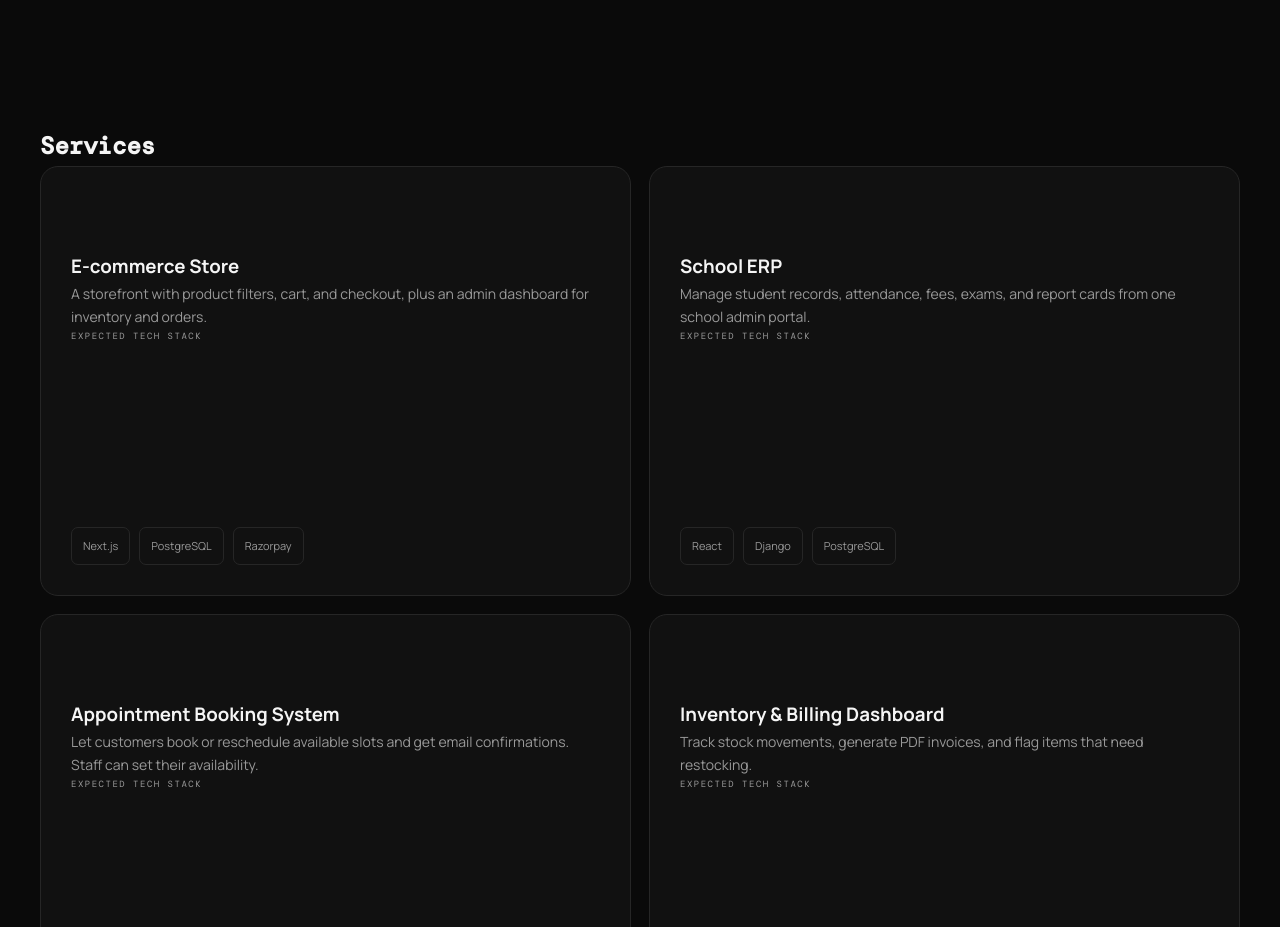
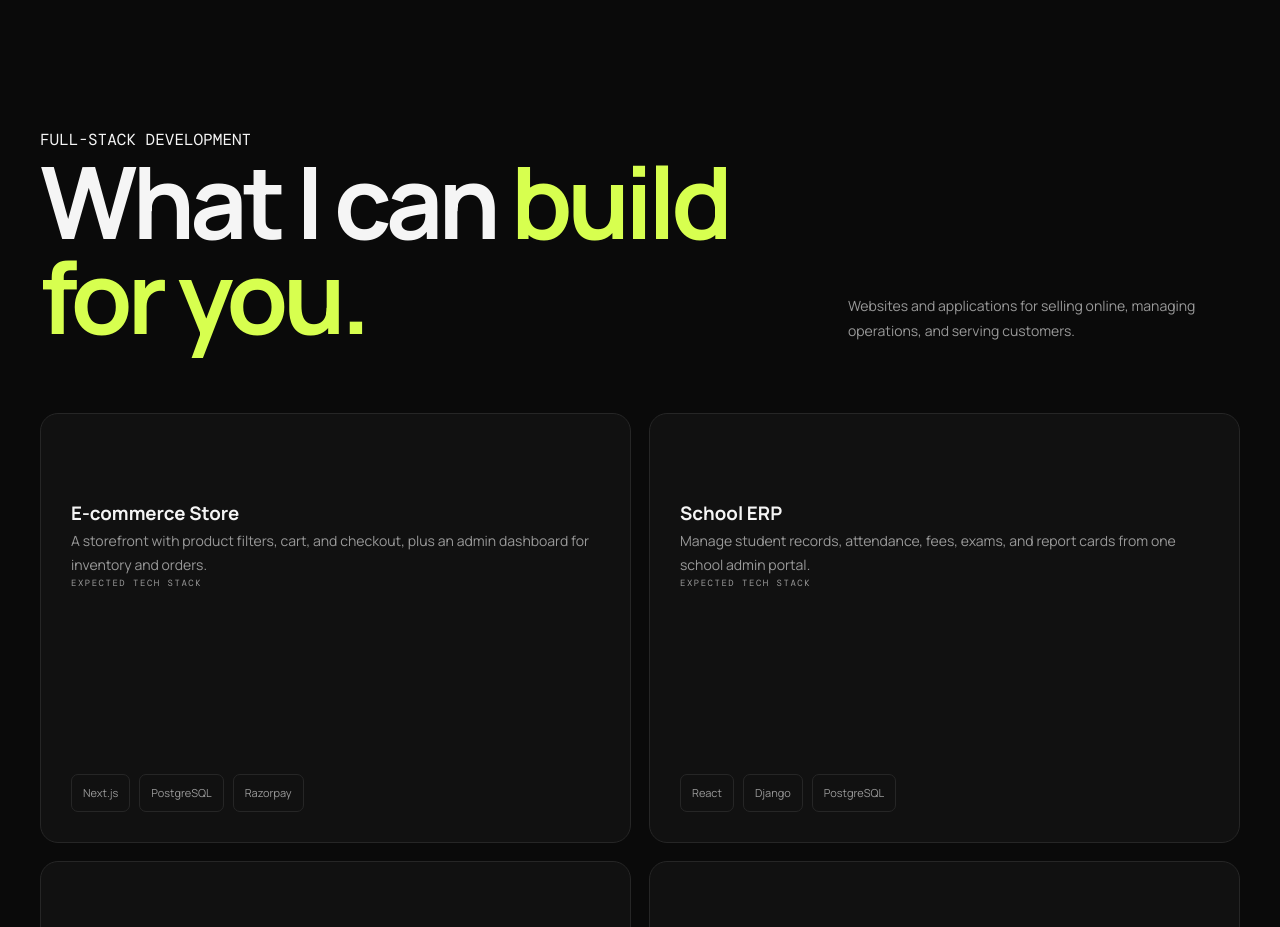
Before and after one commit to Ruturaj998/ruturaj-portfolio, a React (Vite) app: page / in a window 1280 px wide. Shown: the part 5320-6247 px from the top of the page. Built offline with nearby package versions, Linux system fonts and the light colour scheme.

Commit message:
Match the Services header to Project Lab

```diff
--- a/src/sections/Services.jsx
+++ b/src/sections/Services.jsx
@@ -51,7 +51,12 @@ function Services() {
     <section className="capabilities" id="services" aria-labelledby="services-title">
       <div className="container">
         <div className="section-heading">
-          <h2 className="section-number mono" id="services-title">Services</h2>
+          <span className="section-number mono">FULL-STACK DEVELOPMENT</span>
+        </div>
+
+        <div className="project-intro">
+          <h2 id="services-title">What I can <span>build for you.</span></h2>
+          <p>Websites and applications for selling online, managing operations, and serving customers.</p>
         </div>
 
         <div className="capabilities-grid">
```
